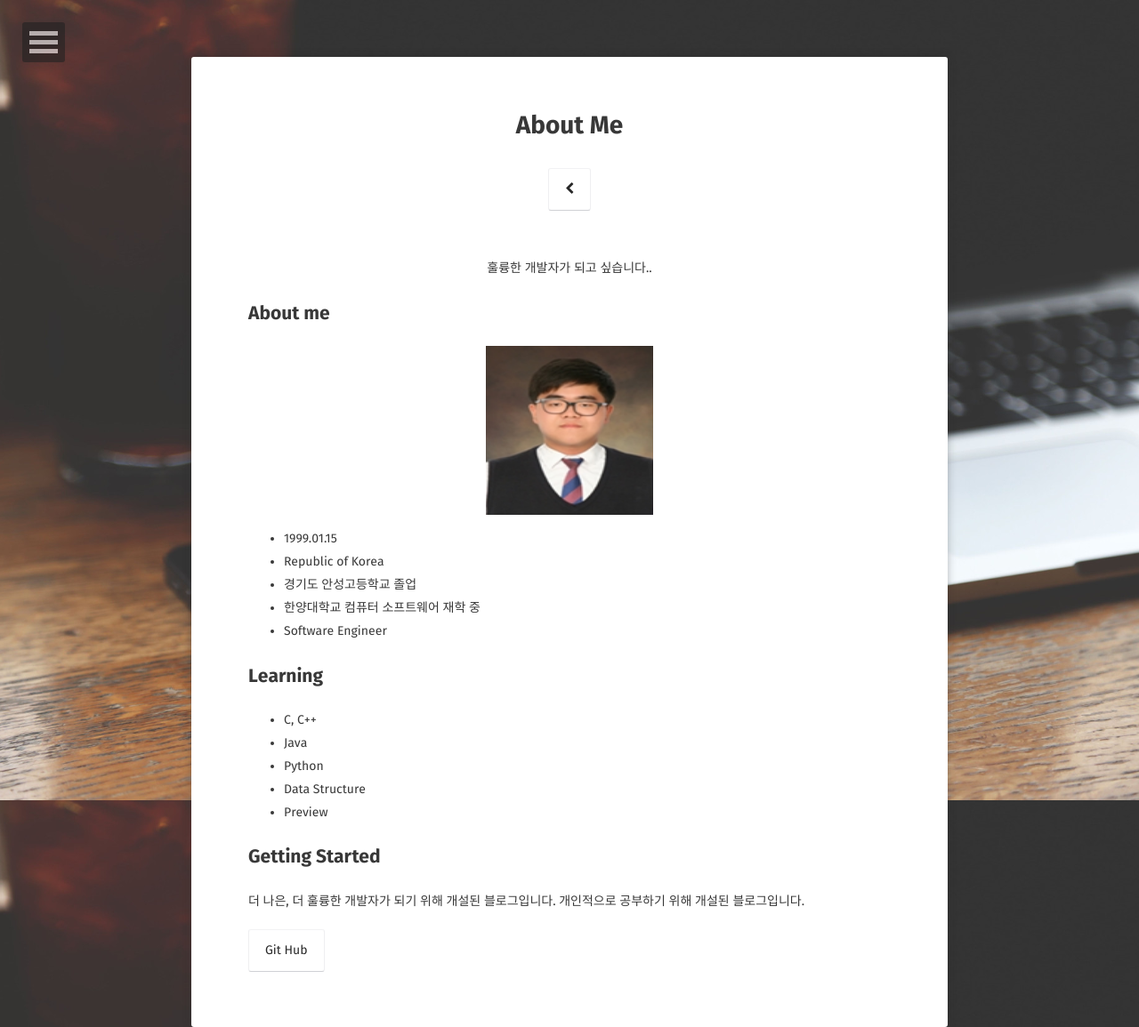
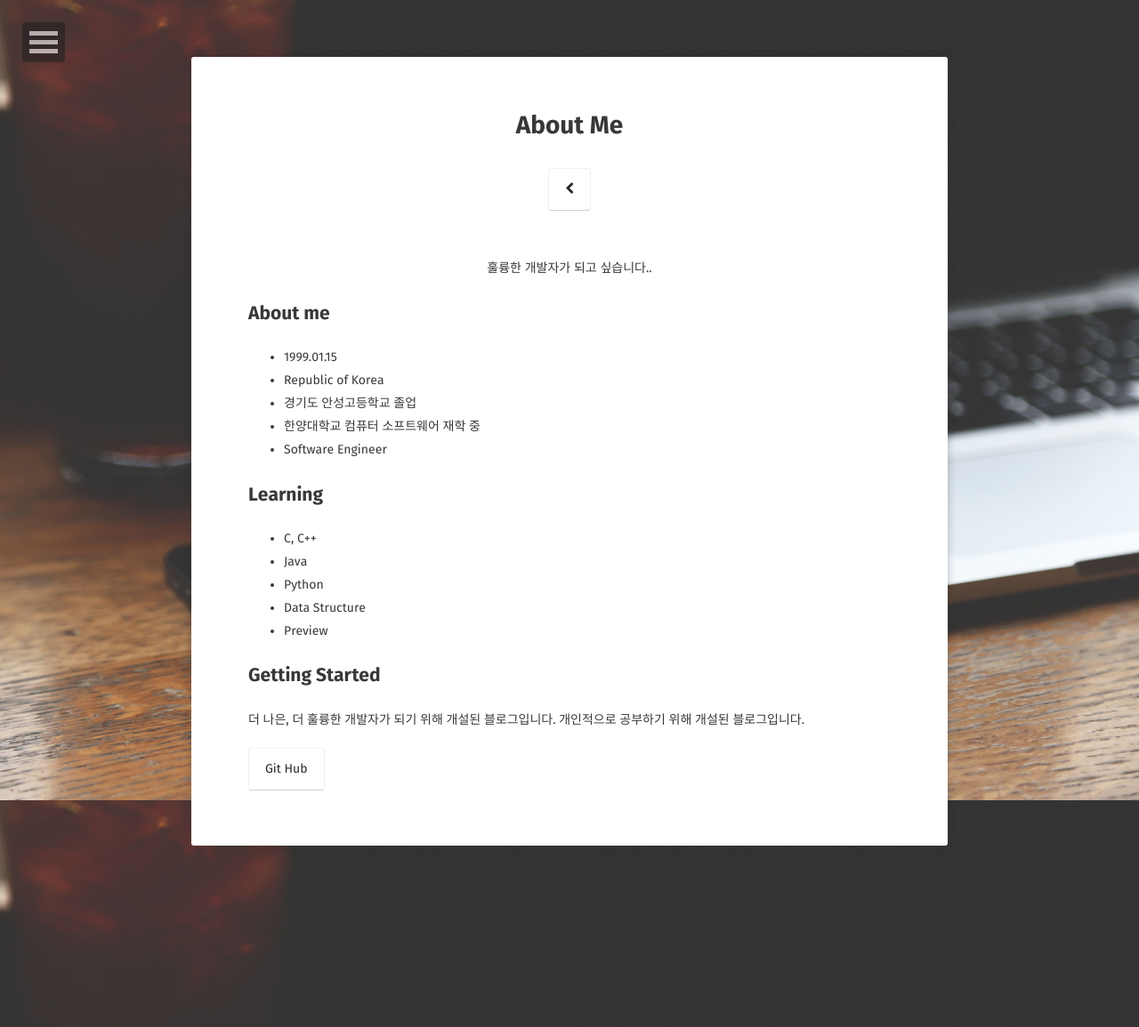
Before and after one commit to study-kim7507/study-kim7507.github.io, a Jekyll site: the page built from about/index.md, in a window 1280 px wide. Shown: the whole page at 89% size. Built offline with Jekyll 4.4.1, drawn with Linux system fonts in a browser that asks for light colours; some web fonts are replaced.

Commit message:
Update_About

```diff
--- a/about/index.md
+++ b/about/index.md
@@ -9,7 +9,7 @@ comments: false
 <center>훌륭한 개발자가 되고 싶습니다..</center>
 
 ## About me
-<img src="/assets/img/About_me.png" width="90" height="90%" />
+<!--img src="/assets/img/About_me.png" width="90" height="90%" /-->
 * 1999.01.15
 * Republic of Korea
 * 경기도 안성고등학교 졸업
```
